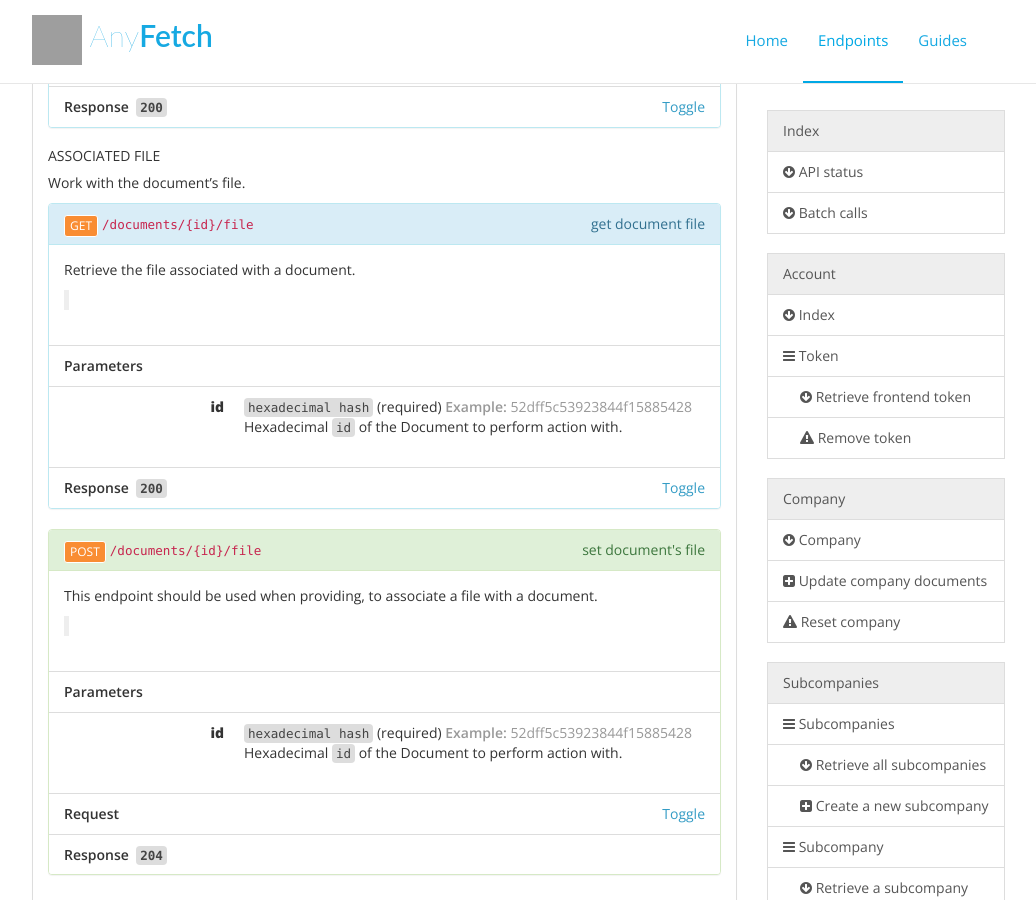
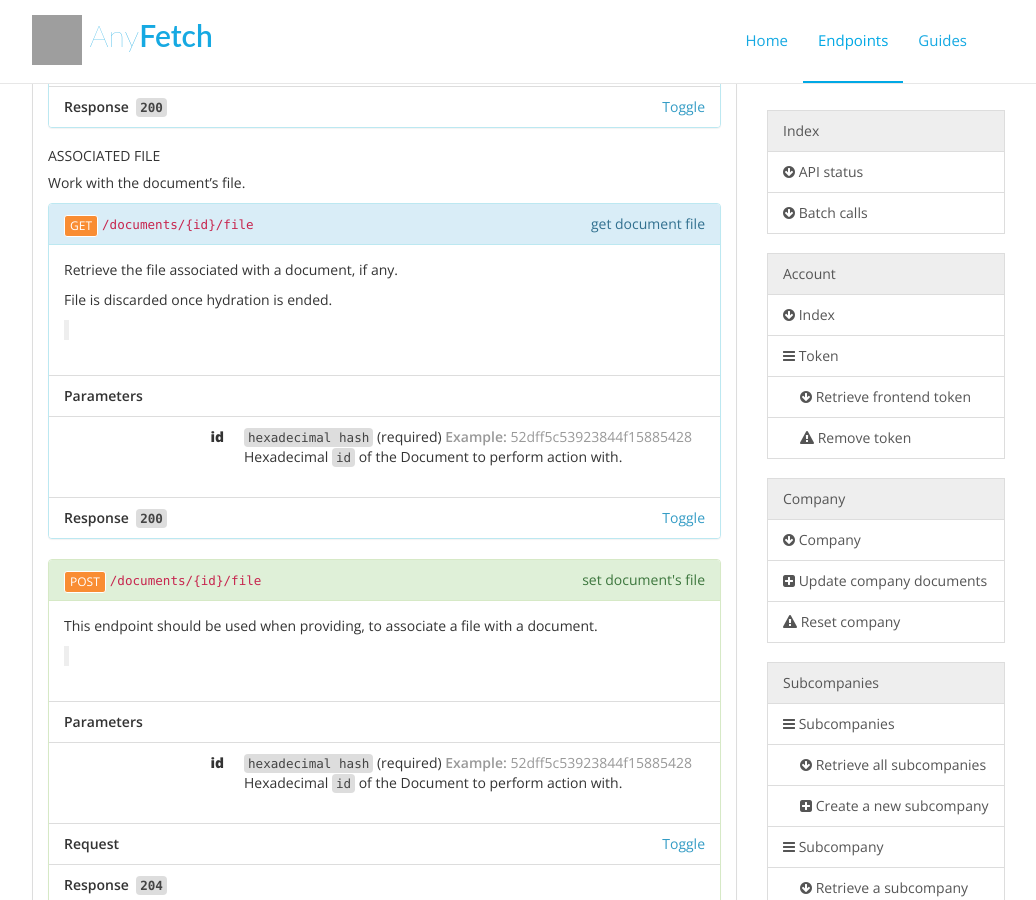
Before and after one commit to AnyFetch/developers.anyfetch.com, a Jekyll site: the page endpoints/index.html, which Jekyll copies as it is, in a window 1280 px wide and 900 px high, scrolled down 8355 px. Shown: the whole window, without its empty margins (133-1169 px from the left). Built offline with Jekyll 4.4.1, drawn with Linux system fonts in a browser that asks for light colours; nearby versions of some CDN libraries; Markdown is read by kramdown in place of the engine named in the settings; grey boxes are pictures that could not be loaded.

Commit message:
File is discarded post hydration

```diff
--- a/endpoints/index.html
+++ b/endpoints/index.html
@@ -108,7 +108,7 @@ Should have a <code>status</code> of “OK”.</p>
 <p>Status code will be 200 if all queries passed. If an error occured, the <code>errored</code> key will tell you which page failed to load.</p>
 <blockquote>
 <ul>
-<li><code>401 Unauthorized</code>: you did not specify any credentials, or you are using a non-supported <code>Authorization</code> scheme</li>
+<li><code>401 Unauthorized</code>: you did not specify any credentials, or you are using a non-supported <code>Authorization</code> scheme.</li>
 <li><code>401 InvalidCredentials</code>: you did not specify a token, or your token is invalid / has been revoked.</li>
 <li><code>405 MethodNotAllowed</code>: unable to access some <code>page</code> with GET.</li>
 <li><code>409 MissingParameter</code>: no <code>page</code> specified, or invalid <code>page</code> value.</li>
@@ -157,7 +157,7 @@ Should have a <code>status</code> of “OK”.</p>
 </ul>
 <blockquote>
 <ul>
-<li><code>401 Unauthorized</code>: you did not specify any credentials, or you are using a non-supported <code>Authorization</code> scheme</li>
+<li><code>401 Unauthorized</code>: you did not specify any credentials, or you are using a non-supported <code>Authorization</code> scheme.</li>
 <li><code>401 InvalidCredentials</code>: you did not specify a token, or your token is invalid / has been revoked.</li>
 </ul>
 </blockquote>
@@ -179,7 +179,7 @@ Should have a <code>status</code> of “OK”.</p>
 <p>Create or retrieve a token. The token will always be the same until you call <code>DELETE /company/reset</code> or <code>DELETE /token</code>.</p>
 <blockquote>
 <ul>
-<li><code>401 Unauthorized</code>: you did not specify any credentials, or you are using a non-supported <code>Authorization</code> scheme</li>
+<li><code>401 Unauthorized</code>: you did not specify any credentials, or you are using a non-supported <code>Authorization</code> scheme.</li>
 <li><code>401 ForbiddenScheme</code>: <code>Bearer</code> authentication used, but this endpoint can only be used with <code>Basic</code> scheme.</li>
 <li><code>401 InvalidCredentials</code>: non matching user</li>
 </ul>
@@ -193,7 +193,7 @@ Should have a <code>status</code> of “OK”.</p>
 <p>Remove the token returned by <code>GET /token</code>.</p>
 <blockquote>
 <ul>
-<li><code>401 Unauthorized</code>: you did not specify any credentials, or you are using a non-supported <code>Authorization</code> scheme</li>
+<li><code>401 Unauthorized</code>: you did not specify any credentials, or you are using a non-supported <code>Authorization</code> scheme.</li>
 <li><code>401 ForbiddenScheme</code>: <code>Bearer</code> authentication used, but this endpoint can only be used with <code>Basic</code> scheme.</li>
 <li><code>401 InvalidCredentials</code>: non matching user</li>
 </ul>
@@ -202,7 +202,7 @@ Should have a <code>status</code> of “OK”.</p>
 <p>Contains your company name, and the list of hydraters used on the account.</p>
 <blockquote>
 <ul>
-<li><code>401 Unauthorized</code>: you did not specify any credentials, or you are using a non-supported <code>Authorization</code> scheme</li>
+<li><code>401 Unauthorized</code>: you did not specify any credentials, or you are using a non-supported <code>Authorization</code> scheme.</li>
 <li><code>401 InvalidCredentials</code>: you did not specify a token, or your token is invalid / has been revoked.</li>
 </ul>
 </blockquote>
@@ -222,7 +222,7 @@ Should have a <code>status</code> of “OK”.</p>
 </code></pre></li></ul></section><h4 id="company-update-company-documents">Update company documents&nbsp;<a href="#company-update-company-documents"><i class="fa fa-link"></i></a></h4><section id="company-update-company-documents-post" class="panel panel-success"><div class="panel-heading"><div style="float:right"><span style="text-transform: lowercase">Update documents</span></div><div style="float:left"><a href="#company-update-company-documents-post" class="btn btn-xs btn-success">POST</a></div><div style="overflow:hidden"><code>/company/update</code></div></div><div class="panel-body"><p>Ping all providers for the current company, checking for new available documents.</p>
 <blockquote>
 <ul>
-<li><code>401 Unauthorized</code>: you did not specify any credentials, or you are using a non-supported <code>Authorization</code> scheme</li>
+<li><code>401 Unauthorized</code>: you did not specify any credentials, or you are using a non-supported <code>Authorization</code> scheme.</li>
 <li><code>401 InvalidCredentials</code>: you did not specify a token, or your token is invalid / has been revoked.</li>
 <li><code>429 Too Many Requests</code>: this endpoint is throttled at 1 request per second, with a burst of 2 / s.</li>
 </ul>
@@ -231,7 +231,7 @@ Should have a <code>status</code> of “OK”.</p>
 <p>Subcompanies and users are not affected.</p>
 <blockquote>
 <ul>
-<li><code>401 Unauthorized</code>: you did not specify any credentials, or you are using a non-supported <code>Authorization</code> scheme</li>
+<li><code>401 Unauthorized</code>: you did not specify any credentials, or you are using a non-supported <code>Authorization</code> scheme.</li>
 <li><code>401 InvalidCredentials</code>: you did not specify a token, or your token is invalid / has been revoked.</li>
 </ul>
 </blockquote>
@@ -243,7 +243,7 @@ They allow you to isolate data: no data stored in a subcompany can be accessed f
 <p>Retrieve all subcompanies from the current company.</p>
 <blockquote>
 <ul>
-<li><code>401 Unauthorized</code>: you did not specify any credentials, or you are using a non-supported <code>Authorization</code> scheme</li>
+<li><code>401 Unauthorized</code>: you did not specify any credentials, or you are using a non-supported <code>Authorization</code> scheme.</li>
 <li><code>401 InvalidCredentials</code>: you did not specify a token, or your token is invalid / has been revoked.</li>
 <li><code>403 Forbidden</code>: you are not an administrator on this account.</li>
 </ul>
@@ -273,7 +273,7 @@ Name must only contain alphanumeric characters, <code>@</code>, <code>-</code> ,
 <p>Note the “original” company will only be able to <code>DELETE</code> the subcompany, and can’t do anything more: the new user will effectively be the admin in the subcompany, and the only one able to view and add documents, users…</p>
 <blockquote>
 <ul>
-<li><code>401 Unauthorized</code>: you did not specify any credentials, or you are using a non-supported <code>Authorization</code> scheme</li>
+<li><code>401 Unauthorized</code>: you did not specify any credentials, or you are using a non-supported <code>Authorization</code> scheme.</li>
 <li><code>401 InvalidCredentials</code>: you did not specify a token, or your token is invalid / has been revoked.</li>
 <li><code>403 Forbidden</code>: you are not an administrator on this account.</li>
 <li><code>403 NotAuthorized</code>: you are trying to migrate the last admin from your company.</li>
@@ -304,7 +304,7 @@ Name must only contain alphanumeric characters, <code>@</code>, <code>-</code> ,
 <p>Retrieve a specific subcompany from the current company.</p>
 <blockquote>
 <ul>
-<li><code>401 Unauthorized</code>: you did not specify any credentials, or you are using a non-supported <code>Authorization</code> scheme</li>
+<li><code>401 Unauthorized</code>: you did not specify any credentials, or you are using a non-supported <code>Authorization</code> scheme.</li>
 <li><code>401 InvalidCredentials</code>: you did not specify a token, or your token is invalid / has been revoked.</li>
 <li><code>403 Forbidden</code>: you are not an administrator on this account.</li>
 <li><code>409 InvalidArgument</code>: <code>id</code> is not a valid id.</li>
@@ -327,7 +327,7 @@ Name must only contain alphanumeric characters, <code>@</code>, <code>-</code> ,
 <p>By default, you are not allowed to remove a subcompany with subsubcompanies. To force the subcompany removal, add <code>?force=1</code>.</p>
 <blockquote>
 <ul>
-<li><code>401 Unauthorized</code>: you did not specify any credentials, or you are using a non-supported <code>Authorization</code> scheme</li>
+<li><code>401 Unauthorized</code>: you did not specify any credentials, or you are using a non-supported <code>Authorization</code> scheme.</li>
 <li><code>401 InvalidCredentials</code>: you did not specify a token, or your token is invalid / has been revoked.</li>
 <li><code>403 Forbidden</code>: you are not an administrator on this account.</li>
 <li><code>403 Forbidden</code>: the subcompanies has subsubcompanies and can’t be removed, use <code>?force=1</code>.</li>
@@ -341,7 +341,7 @@ Name must only contain alphanumeric characters, <code>@</code>, <code>-</code> ,
 <p>Return informations aggregated over the result set. The <code>score</code> key indicated document’s relevance regarding query.</p>
 <blockquote>
 <ul>
-<li><code>401 Unauthorized</code>: you did not specify any credentials, or you are using a non-supported <code>Authorization</code> scheme</li>
+<li><code>401 Unauthorized</code>: you did not specify any credentials, or you are using a non-supported <code>Authorization</code> scheme.</li>
 <li><code>401 InvalidCredentials</code>: you did not specify a token, or your token is invalid / has been revoked.</li>
 <li><code>409 InvalidArgument</code>: malformed search query, with misused characters (such as <code>+ - &amp;&amp; || ! ( ) { } [ ] ^ \&quot; ~ * ? : \\</code>)</li>
 </ul>
@@ -429,7 +429,7 @@ Name must only contain alphanumeric characters, <code>@</code>, <code>-</code> ,
 <p>Send a new document on anyFetch.</p>
 <blockquote>
 <ul>
-<li><code>401 Unauthorized</code>: you did not specify any credentials, or you are using a non-supported <code>Authorization</code> scheme</li>
+<li><code>401 Unauthorized</code>: you did not specify any credentials, or you are using a non-supported <code>Authorization</code> scheme.</li>
 <li><code>401 InvalidCredentials</code>: you did not specify a token, or your token is invalid / has been revoked.</li>
 <li><code>403 Forbidden</code>: document was not provided with this access token, and can’t be updated.</li>
 <li><code>409 TooManyArguments</code>: specify either <code>id</code> or <code>identifier</code>, not both.</li>
@@ -485,7 +485,7 @@ Name must only contain alphanumeric characters, <code>@</code>, <code>-</code> ,
 </ul>
 <blockquote>
 <ul>
-<li><code>401 Unauthorized</code>: you did not specify any credentials, or you are using a non-supported <code>Authorization</code> scheme</li>
+<li><code>401 Unauthorized</code>: you did not specify any credentials, or you are using a non-supported <code>Authorization</code> scheme.</li>
 <li><code>401 InvalidCredentials</code>: you did not specify a token, or your token is invalid / has been revoked.</li>
 <li><code>404 ResourceNotFound</code>: document does not exist, or can’t be accessed.</li>
 <li><code>409 TooManyArguments</code>: specify either <code>id</code> or <code>identifier</code>, not both.</li>
@@ -519,7 +519,7 @@ Name must only contain alphanumeric characters, <code>@</code>, <code>-</code> ,
 </code></pre></li></ul></section><section id="documents-document-delete" class="panel panel-danger"><div class="panel-heading"><div style="float:right"><span style="text-transform: lowercase">Delete Document</span></div><div style="float:left"><a href="#documents-document-delete" class="btn btn-xs btn-danger">DELETE</a></div><div style="overflow:hidden"><code>/documents/{id}{?search}</code></div></div><div class="panel-body"><p>Remove specified document.</p>
 <blockquote>
 <ul>
-<li><code>401 Unauthorized</code>: you did not specify any credentials, or you are using a non-supported <code>Authorization</code> scheme</li>
+<li><code>401 Unauthorized</code>: you did not specify any credentials, or you are using a non-supported <code>Authorization</code> scheme.</li>
 <li><code>401 InvalidCredentials</code>: you did not specify a token, or your token is invalid / has been revoked.</li>
 <li><code>401 ForbiddenScheme</code>: <code>Basic</code> auth is not supported for this endpoint.</li>
 <li><code>404 ResourceNotFound</code>: document does not exist, or can’t be accessed.</li>
@@ -537,7 +537,7 @@ Name must only contain alphanumeric characters, <code>@</code>, <code>-</code> ,
 </ul>
 <blockquote>
 <ul>
-<li><code>401 Unauthorized</code>: you did not specify any credentials, or you are using a non-supported <code>Authorization</code> scheme</li>
+<li><code>401 Unauthorized</code>: you did not specify any credentials, or you are using a non-supported <code>Authorization</code> scheme.</li>
 <li><code>401 InvalidCredentials</code>: you did not specify a token, or your token is invalid / has been revoked.</li>
 <li><code>404 ResourceNotFound</code>: document does not exist, or can’t be accessed.</li>
 <li><code>409 TooManyArguments</code>: specify either <code>id</code> or <code>identifier</code>, not both.</li>
@@ -601,7 +601,7 @@ Name must only contain alphanumeric characters, <code>@</code>, <code>-</code> ,
 </ul>
 <blockquote>
 <ul>
-<li><code>401 Unauthorized</code>: you did not specify any credentials, or you are using a non-supported <code>Authorization</code> scheme</li>
+<li><code>401 Unauthorized</code>: you did not specify any credentials, or you are using a non-supported <code>Authorization</code> scheme.</li>
 <li><code>401 InvalidCredentials</code>: you did not specify a token, or your token is invalid / has been revoked.</li>
 <li><code>404 ResourceNotFound</code>: document does not exist, or can’t be accessed.</li>
 <li><code>409 TooManyArguments</code>: specify either <code>id</code> or <code>identifier</code>, not both.</li>
@@ -654,7 +654,7 @@ Also include information about hydraters (<code>hydratedBy</code>, <code>hydrati
 <section id="documents-raw-access-get" class="panel panel-info"><div class="panel-heading"><div style="float:right"><span style="text-transform: lowercase">Get raw document</span></div><div style="float:left"><a href="#documents-raw-access-get" class="btn btn-xs btn-primary">GET</a></div><div style="overflow:hidden"><code>/documents/{id}/raw</code></div></div><div class="panel-body"><p>View all data for the document.</p>
 <blockquote>
 <ul>
-<li><code>401 Unauthorized</code>: you did not specify any credentials, or you are using a non-supported <code>Authorization</code> scheme</li>
+<li><code>401 Unauthorized</code>: you did not specify any credentials, or you are using a non-supported <code>Authorization</code> scheme.</li>
 <li><code>401 InvalidCredentials</code>: you did not specify a token, or your token is invalid / has been revoked.</li>
 <li><code>404 ResourceNotFound</code>: document does not exist, or can’t be accessed.</li>
 <li><code>409 TooManyArguments</code>: specify either <code>id</code> or <code>identifier</code>, not both.</li>
@@ -687,12 +687,14 @@ Also include information about hydraters (<code>hydratedBy</code>, <code>hydrati
     "<span class="hljs-attribute">related</span>": <span class="hljs-value">[]
 </span>}
 </code></pre></li></ul></section><h4 id="documents-associated-file">Associated file&nbsp;<a href="#documents-associated-file"><i class="fa fa-link"></i></a></h4><p>Work with the document’s file.</p>
-<section id="documents-associated-file-get" class="panel panel-info"><div class="panel-heading"><div style="float:right"><span style="text-transform: lowercase">Get document file</span></div><div style="float:left"><a href="#documents-associated-file-get" class="btn btn-xs btn-primary">GET</a></div><div style="overflow:hidden"><code>/documents/{id}/file</code></div></div><div class="panel-body"><p>Retrieve the file associated with a document.</p>
+<section id="documents-associated-file-get" class="panel panel-info"><div class="panel-heading"><div style="float:right"><span style="text-transform: lowercase">Get document file</span></div><div style="float:left"><a href="#documents-associated-file-get" class="btn btn-xs btn-primary">GET</a></div><div style="overflow:hidden"><code>/documents/{id}/file</code></div></div><div class="panel-body"><p>Retrieve the file associated with a document, if any.</p>
+<p>File is discarded once hydration is ended.</p>
 <blockquote>
 <ul>
-<li><code>401 Unauthorized</code>: you did not specify any credentials, or you are using a non-supported <code>Authorization</code> scheme</li>
+<li><code>401 Unauthorized</code>: you did not specify any credentials, or you are using a non-supported <code>Authorization</code> scheme.</li>
 <li><code>401 InvalidCredentials</code>: you did not specify a token, or your token is invalid / has been revoked.</li>
 <li><code>404 ResourceNotFound</code>: document does not exist, or can’t be accessed.</li>
+<li><code>404 ResourceNotFound</code>: no file associated with this document.</li>
 <li><code>409 TooManyArguments</code>: specify either <code>id</code> or <code>identifier</code>, not both.</li>
 <li><code>409 InvalidArgument</code>: <code>id</code> is not a valid id.</li>
 <li><code>409 MissingParameter</code>: missing <code>file</code> content in request</li>
@@ -703,7 +705,7 @@ Also include information about hydraters (<code>hydratedBy</code>, <code>hydrati
 </code></pre></li></ul></section><section id="documents-associated-file-post" class="panel panel-success"><div class="panel-heading"><div style="float:right"><span style="text-transform: lowercase">Set document's file</span></div><div style="float:left"><a href="#documents-associated-file-post" class="btn btn-xs btn-success">POST</a></div><div style="overflow:hidden"><code>/documents/{id}/file</code></div></div><div class="panel-body"><p>This endpoint should be used when providing, to associate a file with a document.</p>
 <blockquote>
 <ul>
-<li><code>401 Unauthorized</code>: you did not specify any credentials, or you are using a non-supported <code>Authorization</code> scheme</li>
+<li><code>401 Unauthorized</code>: you did not specify any credentials, or you are using a non-supported <code>Authorization</code> scheme.</li>
 <li><code>401 InvalidCredentials</code>: you did not specify a token, or your token is invalid / has been revoked.</li>
 <li><code>404 ResourceNotFound</code>: document does not exist, or can’t be accessed.</li>
 <li><code>404 ResourceNotFound</code>: no file associated with this document</li>
@@ -721,7 +723,7 @@ Also include information about hydraters (<code>hydratedBy</code>, <code>hydrati
 <p>Retrieve a list of all users in the current company. Users migrated in a subcompany are not shown anymore.</p>
 <blockquote>
 <ul>
-<li><code>401 Unauthorized</code>: you did not specify any credentials, or you are using a non-supported <code>Authorization</code> scheme</li>
+<li><code>401 Unauthorized</code>: you did not specify any credentials, or you are using a non-supported <code>Authorization</code> scheme.</li>
 <li><code>401 InvalidCredentials</code>: you did not specify a token, or your token is invalid / has been revoked.</li>
 </ul>
 </blockquote>
@@ -741,7 +743,7 @@ Also include information about hydraters (<code>hydratedBy</code>, <code>hydrati
 <p>Create a new user on this company. If <code>is_admin</code> is not specified, a standard user will be created.</p>
 <blockquote>
 <ul>
-<li><code>401 Unauthorized</code>: you did not specify any credentials, or you are using a non-supported <code>Authorization</code> scheme</li>
+<li><code>401 Unauthorized</code>: you did not specify any credentials, or you are using a non-supported <code>Authorization</code> scheme.</li>
 <li><code>401 InvalidCredentials</code>: you did not specify a token, or your token is invalid / has been revoked.</li>
 <li><code>403 Forbidden</code>: you are not an administrator on this account.</li>
 <li><code>409 MissingParameter</code>: missing a parameter (either <code>email</code>, <code>name</code> or <code>password</code>)</li>
@@ -772,7 +774,7 @@ Also include information about hydraters (<code>hydratedBy</code>, <code>hydrati
 <section id="users-user-get" class="panel panel-info"><div class="panel-heading"><div style="float:right"><span style="text-transform: lowercase">Retrieve a User</span></div><div style="float:left"><a href="#users-user-get" class="btn btn-xs btn-primary">GET</a></div><div style="overflow:hidden"><code>/users/{id}</code></div></div><div class="panel-body"><p>Retrieve information about specified user.</p>
 <blockquote>
 <ul>
-<li><code>401 Unauthorized</code>: you did not specify any credentials, or you are using a non-supported <code>Authorization</code> scheme</li>
+<li><code>401 Unauthorized</code>: you did not specify any credentials, or you are using a non-supported <code>Authorization</code> scheme.</li>
 <li><code>401 InvalidCredentials</code>: you did not specify a token, or your token is invalid / has been revoked.</li>
 <li><code>404 ResourceNotFound</code>: the user does not exist, or is not part of this company.</li>
 <li><code>409 InvalidArgument</code>: <code>id</code> is not a valid id.</li>
@@ -827,7 +829,7 @@ Also include information about hydraters (<code>hydratedBy</code>, <code>hydrati
 <p>Remove specified user. The user should be in your company, you can’t delete a user in a subcompany.</p>
 <blockquote>
 <ul>
-<li><code>401 Unauthorized</code>: you did not specify any credentials, or you are using a non-supported <code>Authorization</code> scheme</li>
+<li><code>401 Unauthorized</code>: you did not specify any credentials, or you are using a non-supported <code>Authorization</code> scheme.</li>
 <li><code>401 InvalidCredentials</code>: you did not specify a token, or your token is invalid / has been revoked.</li>
 <li><code>403 Forbidden</code>: you are not an administrator on this account.</li>
 <li><code>403 NotAuthorized</code>: you can’t delete yourself</li>
@@ -840,7 +842,7 @@ Also include information about hydraters (<code>hydratedBy</code>, <code>hydrati
 <p>The key will be reused on the <code>document_type</code> property for every <code>/documents/</code> endpoint.</p>
 <blockquote>
 <ul>
-<li><code>401 Unauthorized</code>: you did not specify any credentials, or you are using a non-supported <code>Authorization</code> scheme</li>
+<li><code>401 Unauthorized</code>: you did not specify any credentials, or you are using a non-supported <code>Authorization</code> scheme.</li>
 <li><code>401 InvalidCredentials</code>: you did not specify a token, or your token is invalid / has been revoked.</li>
 </ul>
 </blockquote>
@@ -874,7 +876,7 @@ Also include information about hydraters (<code>hydratedBy</code>, <code>hydrati
 <p>The key will be reused on the <code>provider</code> property for every <code>/documents/</code> endpoint.</p>
 <blockquote>
 <ul>
-<li><code>401 Unauthorized</code>: you did not specify any credentials, or you are using a non-supported <code>Authorization</code> scheme</li>
+<li><code>401 Unauthorized</code>: you did not specify any credentials, or you are using a non-supported <code>Authorization</code> scheme.</li>
 <li><code>401 InvalidCredentials</code>: you did not specify a token, or your token is invalid / has been revoked.</li>
 </ul>
 </blockquote>
```
Also changed, not shown: blueprint.md (+4 -1 lines).
